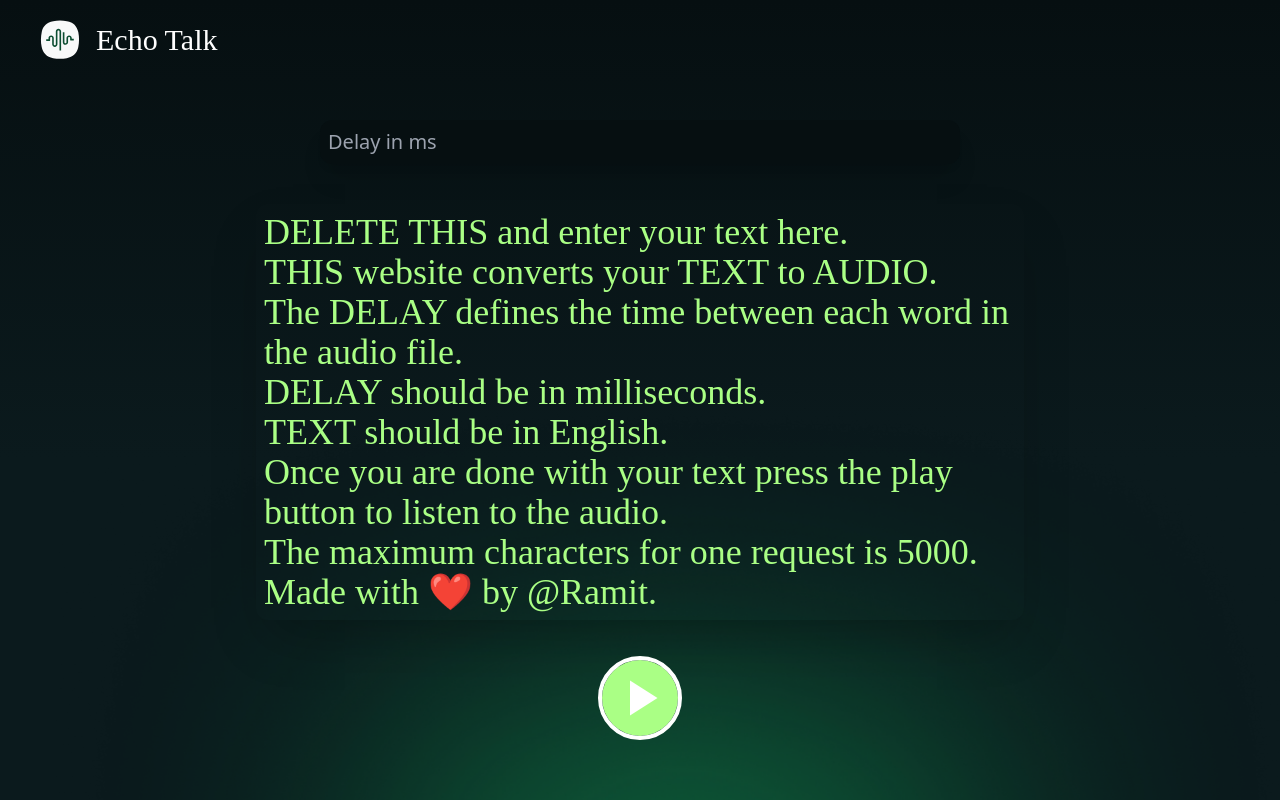
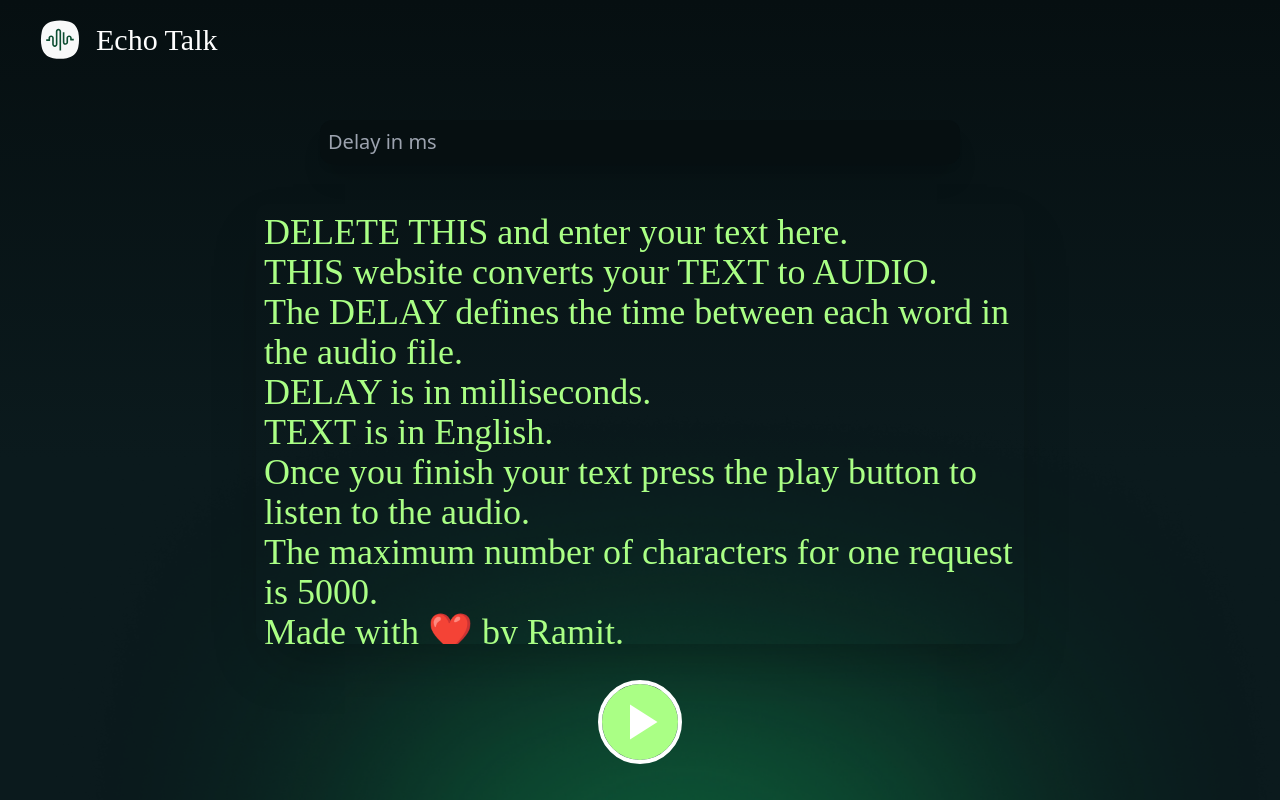
Before and after one commit to RamitVishwakarma/Dictations, a React (Vite) app in the folder Frontend/: page / in a window 1280 px wide. Shown: the top 800 px of the page. Built offline with nearby package versions, Linux system fonts and the light colour scheme; a web font is replaced by a local one.

Commit message:
Fixed grammar

```diff
--- a/Frontend/src/App.jsx
+++ b/Frontend/src/App.jsx
@@ -7,11 +7,11 @@ export default function App() {
   const text = `DELETE THIS and enter your text here.
 THIS website converts your TEXT to AUDIO.
 The DELAY defines the time between each word in the audio file.
-DELAY should be in milliseconds.
-TEXT should be in English.
-Once you are done with your text press the play button to listen to the audio.
-The maximum characters for one request is 5000.
-Made with ❤️ by @Ramit.`;
+DELAY is in milliseconds.
+TEXT is in English.
+Once you finish your text press the play button to listen to the audio.
+The maximum number of characters for one request is 5000.
+Made with ❤️ by Ramit.`;
   const [delay, setDelay] = useState();
   const textRef = useRef(null);
   const handleDelay = (e) => {
```
